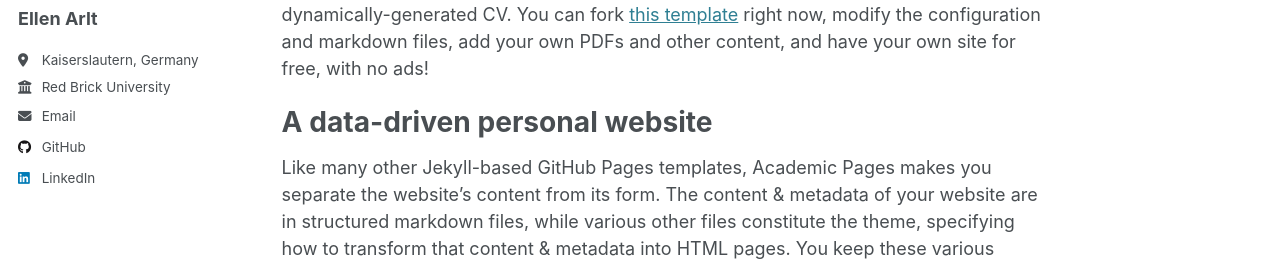
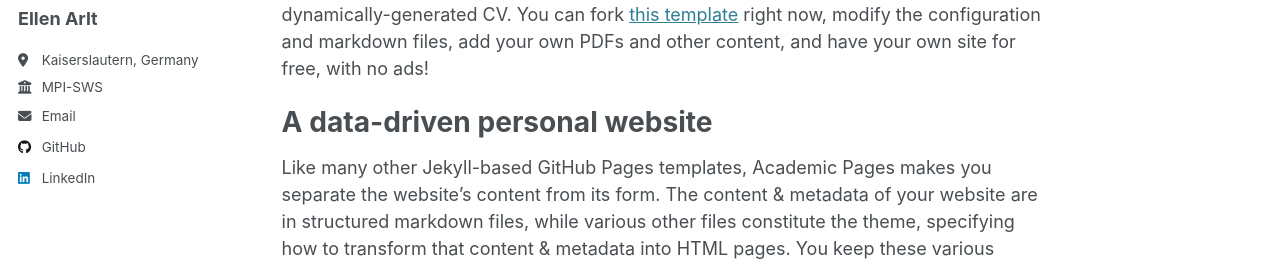
Before and after one commit to EllenArlt/EllenArlt.github.io, a Jekyll site: the page built from _pages/about.md, in a window 1280 px wide. Shown: the part 337-603 px from the top of the page. Built offline with Jekyll 4.4.1, drawn with Linux system fonts in a browser that asks for light colours.

Commit message:
Update _config.yml

```diff
--- a/_config.yml
+++ b/_config.yml
@@ -27,7 +27,7 @@ author:
   pronouns         : # example: "she/her"
   bio              : ""
   location         : "Kaiserslautern, Germany"
-  employer         : "Red Brick University"
+  employer         : "MPI-SWS"
   uri              : # URL
   email            : "none@example.org"
 
```
